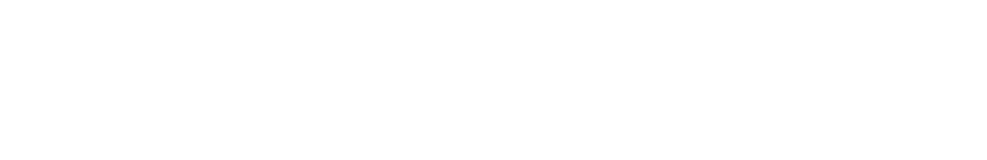
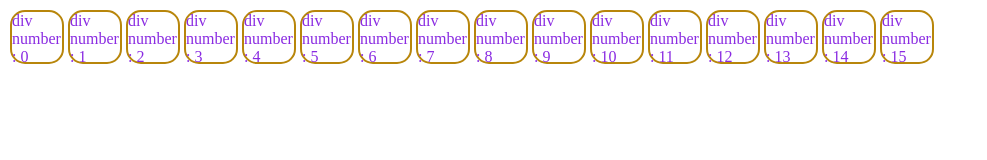
Before and after one commit to faiern/etch_a_sketch, a plain HTML site: page index.html in a window 1280 px wide. Shown: the whole page, without its empty margins (0-987 px from the left). Drawn offline with Linux system fonts and the light colour scheme.

Commit message:
hovering ok

```diff
--- a/index.html
+++ b/index.html
@@ -5,6 +5,7 @@
     <link rel="stylesheet" href="style.css">
 </head>
 <body>
+   <div id="container"></div>
 
     <script src="script.js"></script>
 </body>
--- a/script.js
+++ b/script.js
@@ -0,0 +1,14 @@
+
+const container = document.querySelector("#container");
+
+for( let i=0; i<16; i++){
+    const div = document.createElement("div");
+    div.textContent = "div number : " + i;
+    div.addEventListener("mouseover",()=>{
+        div.style.backgroundColor = "red";
+
+    });
+    container.appendChild(div);
+}
+
+let box = container.childNodes;
--- a/style.css
+++ b/style.css
@@ -0,0 +1,18 @@
+
+#container{
+    display: flex;
+    flex-wrap: wrap;
+
+
+}
+
+#container div{
+    height: 50px;
+    width: 50px;
+    border: solid 2px;
+    border-radius: 15px ;
+    border-color:darkgoldenrod;
+    margin: 2px;
+    color: blueviolet;
+
+}
```
